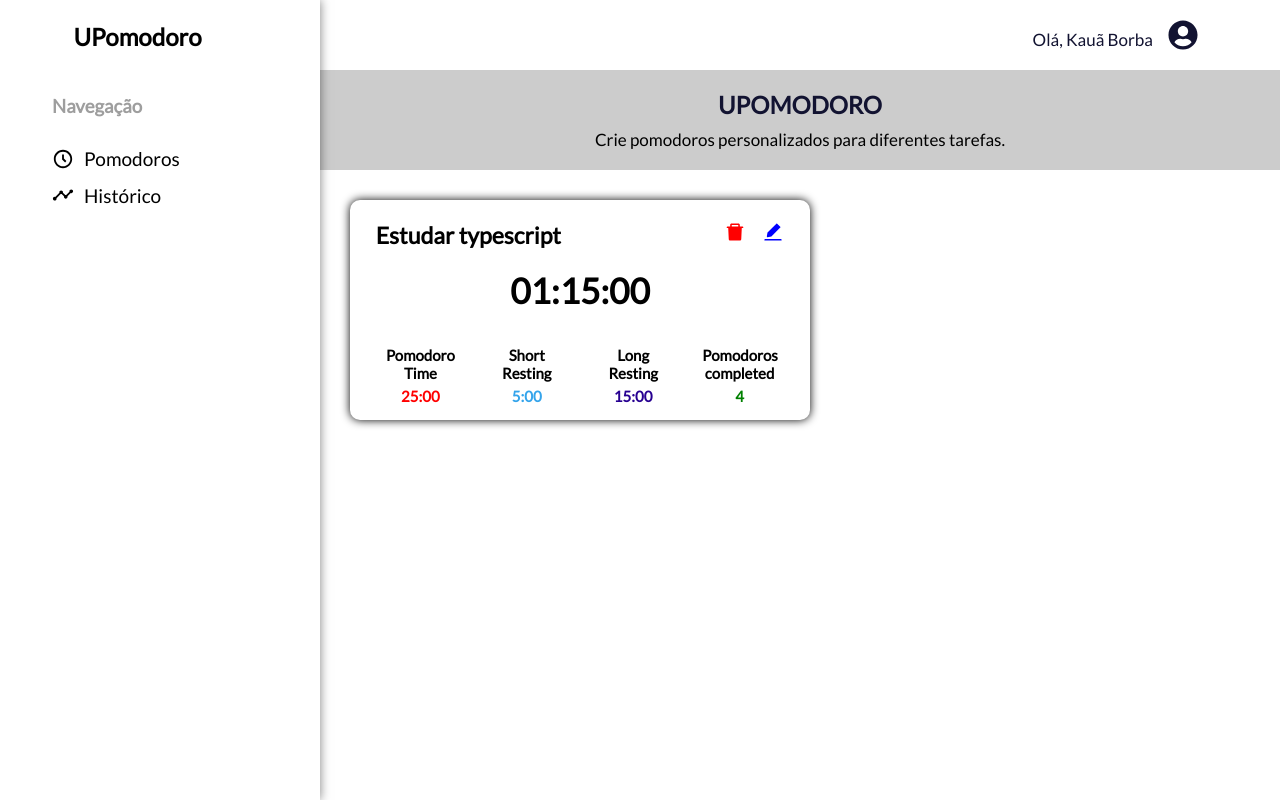
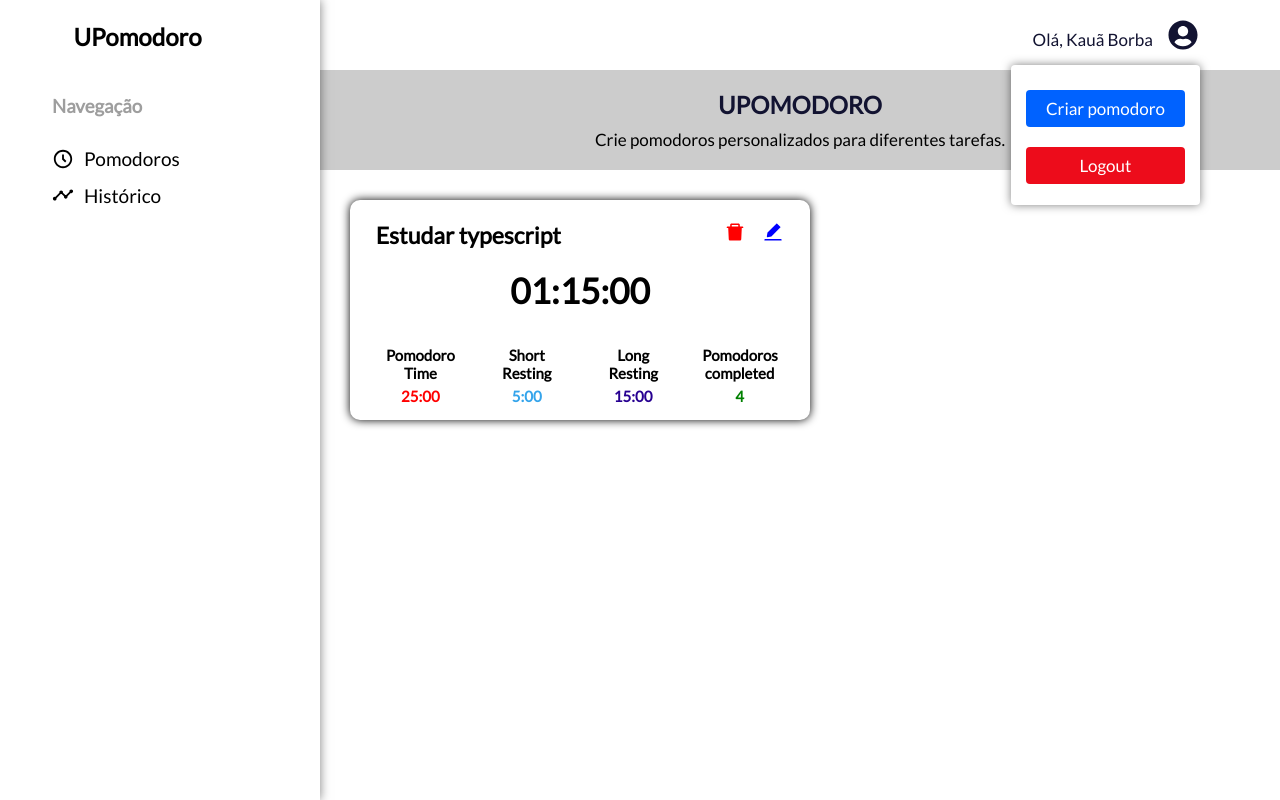
Before and after one commit to Kakaziu/pomodoro_client, a React (Vite) app: page / in a window 1280 px wide. Both pictures are taken after a click on the icon 1183 px from the left and 35 px from the top of the page. Built offline with nearby package versions, Linux system fonts and the light colour scheme; some icons are missing.

Commit message:
feat: menu user

```diff
--- a/src/components/Header/index.tsx
+++ b/src/components/Header/index.tsx
@@ -1,16 +1,33 @@
-import { FunctionComponent } from "react";
-import { Container, HeaderTag } from "./styled";
+import { FunctionComponent, useState } from "react";
+import { Button, Container, HeaderTag, UserMenu } from "./styled";
 import { FaUserCircle } from "react-icons/fa";
 
 const Header: FunctionComponent = () => {
+  const [showMenuUser, setShowMenuUser] = useState(false);
+
   return (
     <HeaderTag>
       <Container>
         <div>
           <span>Olá, Kauã Borba</span>
-          <FaUserCircle size="30" cursor="pointer" />
+          <FaUserCircle
+            size="30"
+            cursor="pointer"
+            onClick={() => setShowMenuUser(!showMenuUser)}
+          />
         </div>
       </Container>
+      <UserMenu
+        height={showMenuUser ? "140px" : "0px"}
+        opacity={showMenuUser ? 1 : 0}
+      >
+        <Button background="#0062ff" hoverColor="#004bc4">
+          Criar pomodoro
+        </Button>
+        <Button background="#ed0c1b" hoverColor="#b30914">
+          Logout
+        </Button>
+      </UserMenu>
     </HeaderTag>
   );
 };
--- /dev/null
+++ b/src/components/Header/protocol.ts
@@ -0,0 +1,9 @@
+export interface IButton {
+  background: string;
+  hoverColor: string;
+}
+
+export interface IUserMenu {
+  opacity: number;
+  height: string;
+}
--- a/src/components/Header/styled.ts
+++ b/src/components/Header/styled.ts
@@ -1,4 +1,5 @@
 import styled from "styled-components";
+import { IButton, IUserMenu } from "./protocol";
 
 export const HeaderTag = styled.header`
   color: #121331;
@@ -32,3 +33,36 @@ export const Container = styled.div`
     }
   }
 `;
+
+export const UserMenu = styled.div<IUserMenu>`
+  position: absolute;
+  right: 80px;
+  top: 65px;
+  background-color: white;
+  padding: 15px;
+  border-radius: 4px;
+  box-shadow: 0 0 10px rgba(0, 0, 0, 0.5);
+  z-index: 9999;
+  display: flex;
+  flex-direction: column;
+  transition: 0.5s;
+  overflow: hidden;
+  height: ${(props) => props.height};
+  opacity: ${(props) => props.opacity};
+`;
+
+export const Button = styled.button<IButton>`
+  padding: 8px 20px;
+  font-size: 17px;
+  border: none;
+  border-radius: 4px;
+  background-color: ${(props) => props.background};
+  color: white;
+  margin: 10px 0px;
+  cursor: pointer;
+  transition: 0.3s;
+
+  &:hover {
+    background-color: ${(props) => props.hoverColor};
+  }
+`;
--- a/src/components/Pomodoros/styled.ts
+++ b/src/components/Pomodoros/styled.ts
@@ -30,6 +30,7 @@ export const Pomodoro = styled.div`
   flex-direction: column;
   justify-content: space-between;
   align-items: center;
+  cursor: pointer;
 
   h3 {
     font-size: 23px;
@@ -50,6 +51,10 @@ export const Pomodoro = styled.div`
     font-weight: bold;
     display: block;
     margin-top: 15px;
+  }
+
+  &:hover {
+    outline: 2px solid #121331;
   }
 `;
 
```
